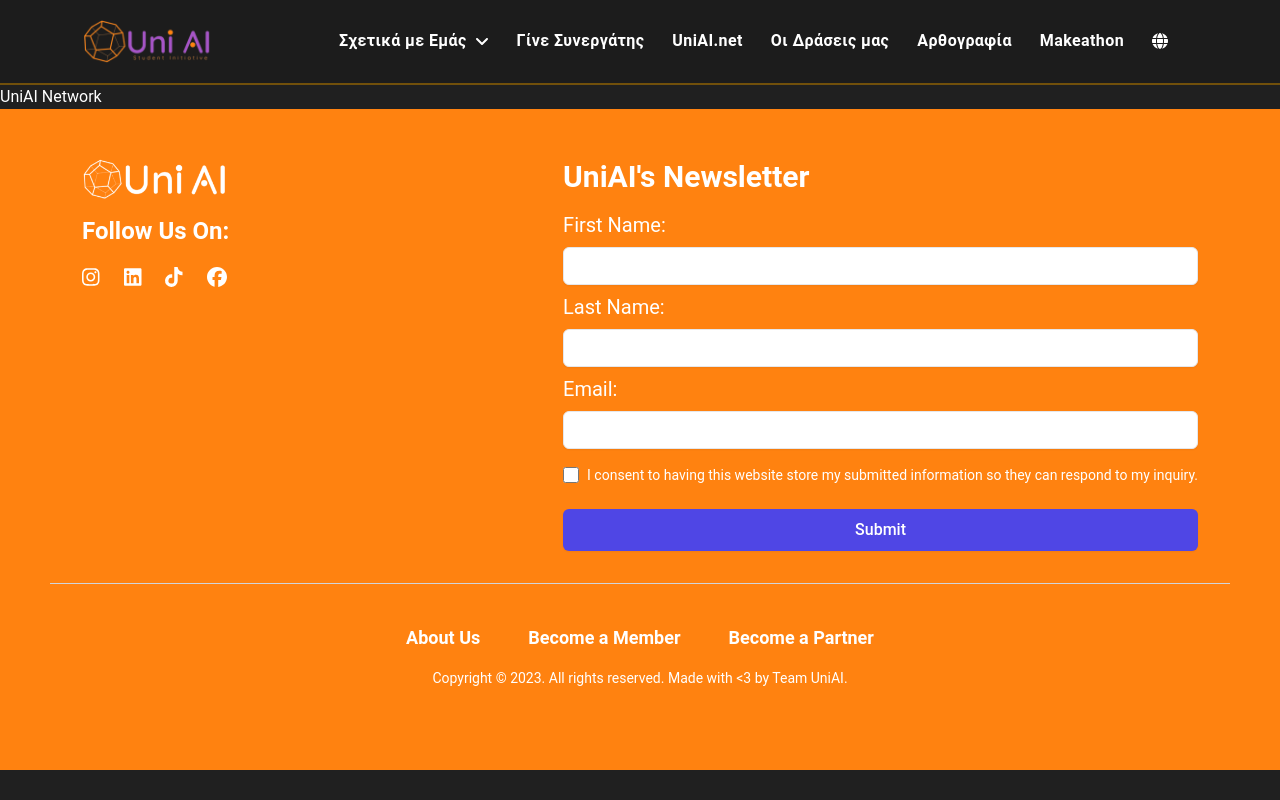
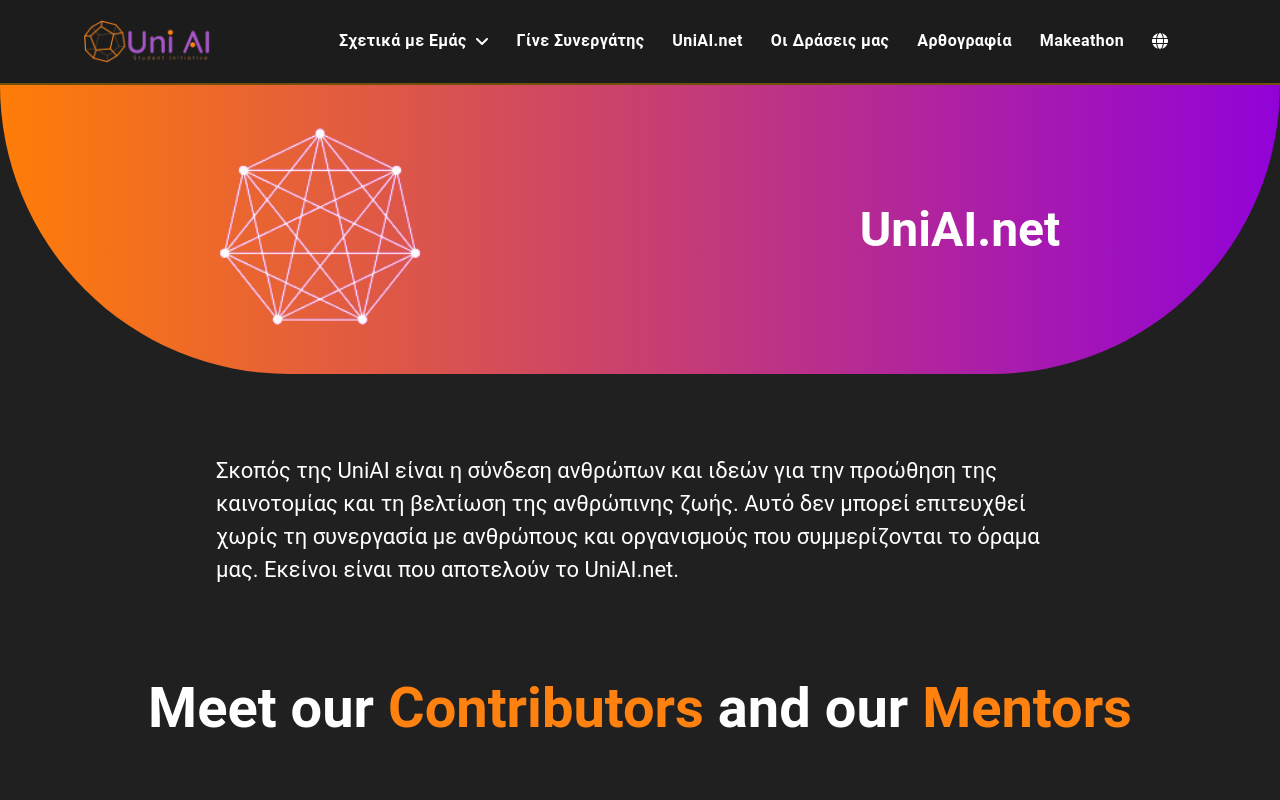
Before and after one commit to ApostolisC/UNIAI, a Next.js app: page /uniai-network in a window 1280 px wide. Shown: the top 800 px of the page. Built offline with nearby package versions, Linux system fonts and the light colour scheme.

Commit message:
updated uniai-network

```diff
--- a/app/uniai-network/page.tsx
+++ b/app/uniai-network/page.tsx
@@ -1,10 +1,46 @@
 import '@/styles/globals.css';
+import Image from 'next/image';
 
 const UniAINetwork = () => {
   return (
     <div>
-      <h1>UniAI Network</h1>
+      <div className="flex flex-col md:flex-row w-full bg-gray-200 rounded-b-full  py-[4vh] mb-10 bg-gradient-to-l from-[#9202D8] via-100% to-[#FF7D07]">
+
+      {/* Left Column (Image) */}
+      <div className="w-full md:w-1/2 flex justify-center items-center ">
+        <Image src="/lol-removebg-preview.png" alt="Logo" width={250} height={200} className="max-w-full h-auto rounded-lg" />
+      </div>
+
+        {/* Right Column (Heading) */}
+        <div className="w-full md:w-1/2 flex justify-center items-center">
+          <h2 className="text-4xl md:text-5xl lg:text-5xl font-bold text-center">UniAI.net</h2>
+        </div>
+
+      </div>
+
+      <div className="p-6 w-[70vw] mx-auto text-left ">
+        <p className="mt-4 text-wrap text-[22px] text-left">Σκοπός της UniAI είναι η σύνδεση ανθρώπων και ιδεών για την προώθηση της καινοτομίας και τη βελτίωση της ανθρώπινης ζωής. Αυτό δεν μπορεί επιτευχθεί χωρίς τη συνεργασία με ανθρώπους και οργανισμούς που συμμερίζονται το όραμα μας. Εκείνοι είναι που αποτελούν το UniAI.net.</p>
+      </div>
+
+      <div className="mt-14">
+      <h1 className="text-[56px] font-bold text-center">
+        <span>Meet</span> <span>our</span> <span className="text-[#FF8210]">Contributors</span> <span>and</span> <span>our</span> <span className="text-[#FF8210]">Mentors</span>
+      </h1>
+      </div>
+
+      {/* boxes here with contributors and mentors */}
+      <div className="mt-10">
+
+      </div>
+
+      {/* box with companies here */}
+      <div className="mt-10 mb-20">
+
+      </div>
+
+
     </div>
+
   );
 };
 
```
Also changed, not shown: public/lol-removebg-preview.png (added).
